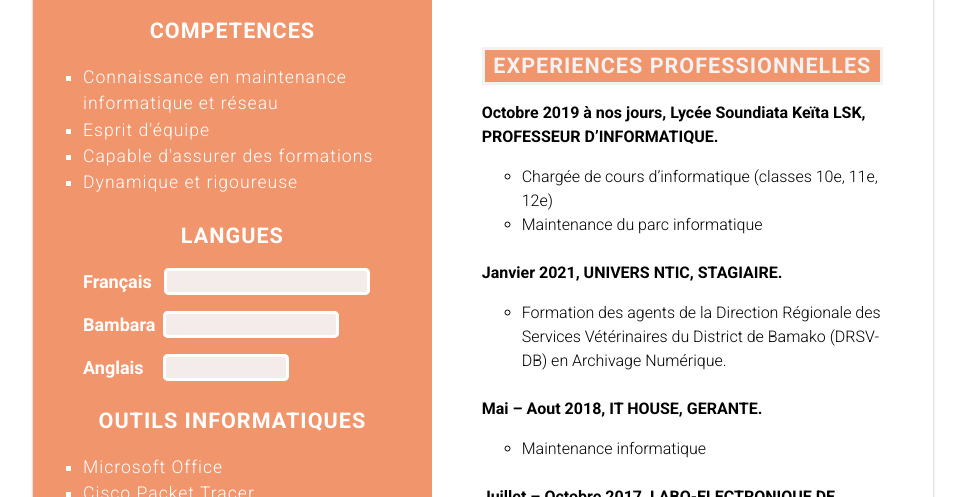
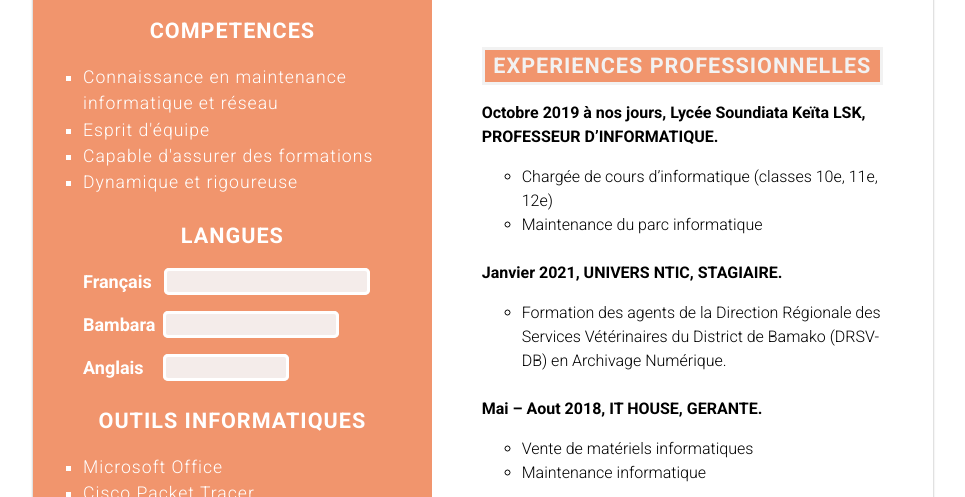
Before and after one commit to MartineDao/CV-Martine, a plain HTML site: page index.html in a window 1280 px wide. Shown: the part 303-800 px from the top of the page, without its empty margins (157-1122 px from the left). Drawn offline with Linux system fonts and the light colour scheme.

Commit message:
Ajout d'expérience et mise en forme des fichiers

```diff
--- a/index.html
+++ b/index.html
@@ -1,14 +1,18 @@
 <!DOCTYPE html>
 <html lang="en">
+
 <head>
   <title>Curriculum vitae</title>
   <meta charset="utf-8">
   <meta http-equiv="X-UA-Compatible" content="IE=edge">
   <meta name="viewport" content="width=device-width, initial-scale=1, user-scalable=no">
-        <link rel="stylesheet" href="https://cdnjs.cloudflare.com/ajax/libs/font-awesome/6.3.0/css/all.min.css" integrity="sha512-SzlrxWUlpfuzQ+pcUCosxcglQRNAq/DZjVsC0lE40xsADsfeQoEypE+enwcOiGjk/bSuGGKHEyjSoQ1zVisanQ==" crossorigin="anonymous" referrerpolicy="no-referrer" />
+  <link rel="stylesheet" href="https://cdnjs.cloudflare.com/ajax/libs/font-awesome/6.3.0/css/all.min.css"
+    integrity="sha512-SzlrxWUlpfuzQ+pcUCosxcglQRNAq/DZjVsC0lE40xsADsfeQoEypE+enwcOiGjk/bSuGGKHEyjSoQ1zVisanQ=="
+    crossorigin="anonymous" referrerpolicy="no-referrer" />
   <link rel="preconnect" href="https://fonts.googleapis.com">
   <link rel="preconnect" href="https://fonts.gstatic.com" crossorigin>
-        <link href="https://fonts.googleapis.com/css2?family=Roboto:ital,wght@0,300;0,400;0,700;1,400&display=swap" rel="stylesheet">
+  <link href="https://fonts.googleapis.com/css2?family=Roboto:ital,wght@0,300;0,400;0,700;1,400&display=swap"
+    rel="stylesheet">
   <link rel="stylesheet" href="style.css">
 </head>
 
@@ -106,6 +110,7 @@
             <strong>Mai – Aout 2018, IT HOUSE, GERANTE.</strong>
           </p>
           <ul class="experience-list">
+            <li>Vente de matériels informatiques</li>
             <li>Maintenance informatique</li>
           </ul>
         </div>
@@ -141,4 +146,5 @@
     </div>
   </div>
 </body>
+
 </html>
--- a/style.css
+++ b/style.css
@@ -171,7 +171,7 @@ h2.bord {
 
 
 @media screen and (max-width:992px) {
-  .conteneur-cv{
+  .conteneur-cv {
     display: flex;
     flex-direction: column-reverse;
   }
```
Lines whose indentation alone changed are shown as unchanged.
